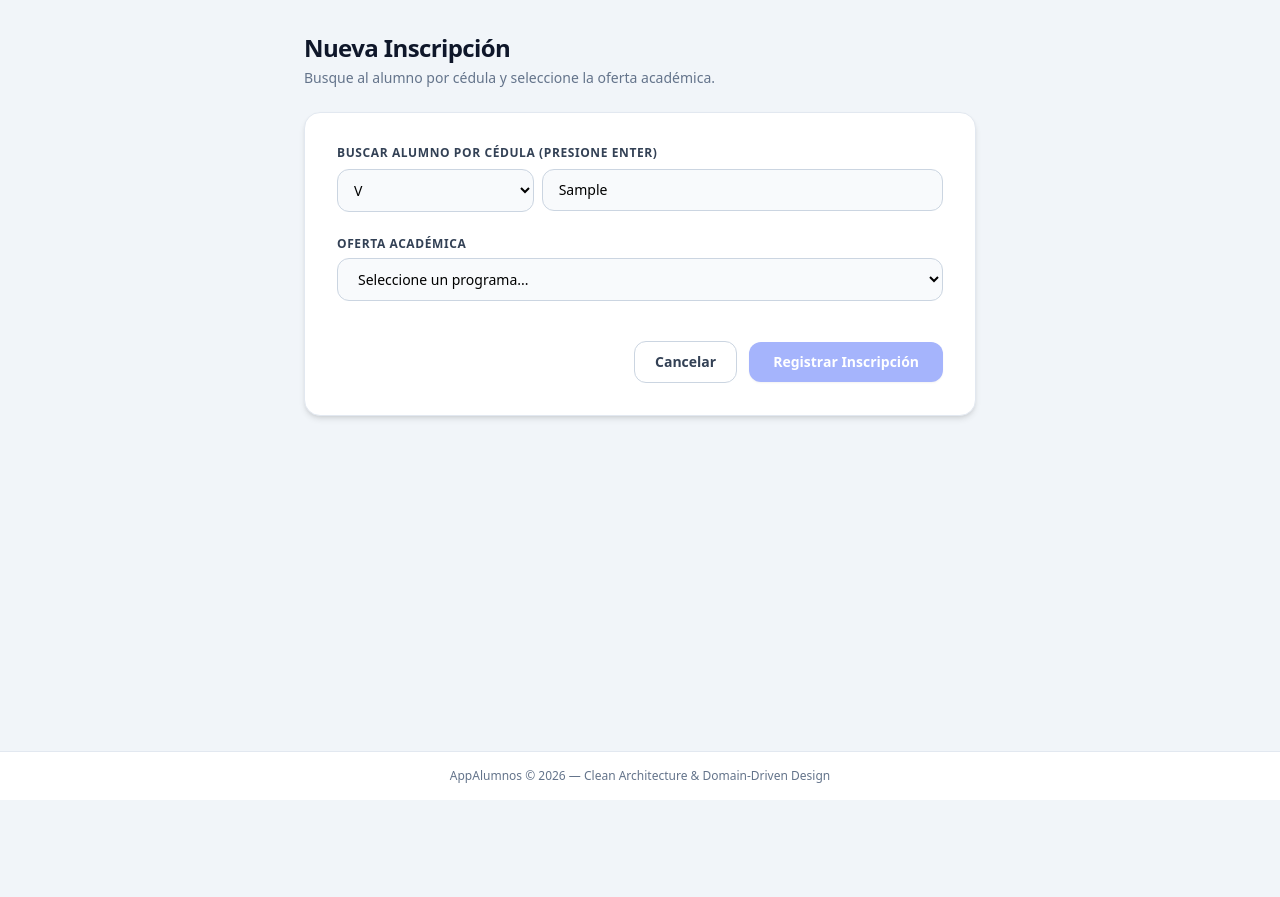
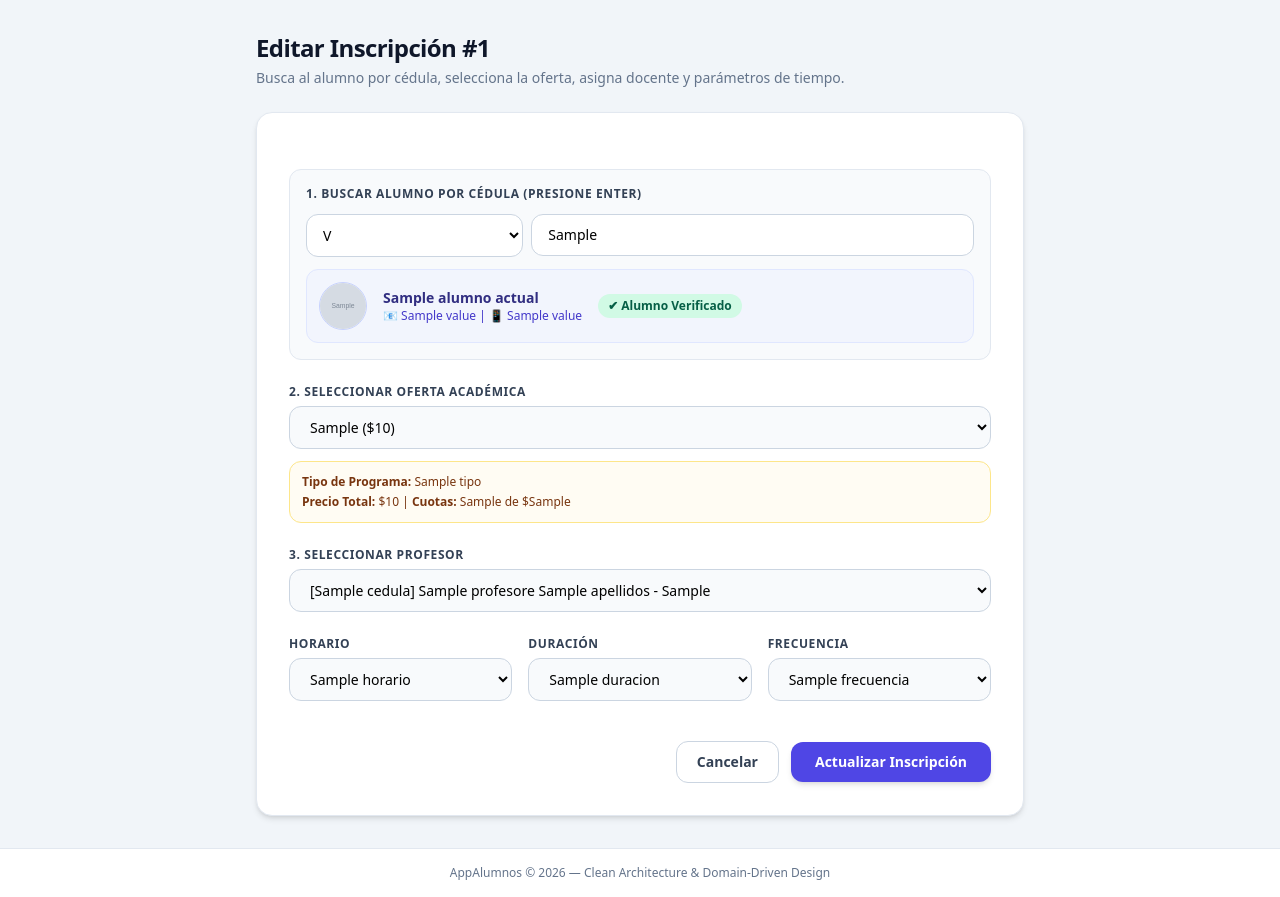
Before and after one commit to ramon2do/app-alumnos, a Flask app: template templates/inscripciones/form.html in a window 1280 px wide. Before the commit the page ends 800 px from the top, so only its background shows below. Run offline with Flask 3, Linux system fonts and the light colour scheme; the template is opened without the code that fills it: most values are stand-ins (such as "Sample title", 1, 10 or a date in 2020); grey boxes marked "Sample" are stand-in pictures; some libraries are stand-ins or nearby versions.

Commit message:
fix: offerts & inscriptions modules

```diff
--- a/static/js/main.js
+++ b/static/js/main.js
@@ -148,29 +148,33 @@ document.addEventListener("DOMContentLoaded", function () {
   const inputCadaCuota = document.getElementById("cada_una_de_en_divisas");
   const inputOcultoCuota = document.getElementById("input_oculto_cuota");
 
-  function calcularCuotasOferta() {
+  function calcularCuotasOferta(forzar = false) {
     if (inputPrecio && inputCuotas && inputCadaCuota) {
       const precio = parseFloat(inputPrecio.value) || 0;
       const cuotas = parseInt(inputCuotas.value) || 1;
 
       if (cuotas > 0) {
         const valorCuota = (precio / cuotas).toFixed(2);
-        inputCadaCuota.value = valorCuota;
-        if (inputOcultoCuota) inputOcultoCuota.value = valorCuota;
-      } else {
-        inputCadaCuota.value = "0.00";
-        if (inputOcultoCuota) inputOcultoCuota.value = "0.00";
+        // Solo recalcula automáticamente si se fuerza o si el campo de cuota está vacio/0.00
+        if (
+          forzar ||
+          !inputCadaCuota.value ||
+          inputCadaCuota.value === "0.00"
+        ) {
+          inputCadaCuota.value = valorCuota;
+          if (inputOcultoCuota) inputOcultoCuota.value = valorCuota;
+        }
       }
     }
   }
 
   if (inputPrecio && inputCuotas) {
-    // Calcular inmediatamente al cargar (modo edición de ofertas)
-    calcularCuotasOferta();
+    // Si al cargar los campos tienen valores pero el monto de cuota está vacío, calcularlo una vez
+    calcularCuotasOferta(false);
 
-    // Escuchar cambios al escribir
-    inputPrecio.addEventListener("input", calcularCuotasOferta);
-    inputCuotas.addEventListener("input", calcularCuotasOferta);
+    // Escuchar cambios al escribir manualmente en los inputs
+    inputPrecio.addEventListener("input", () => calcularCuotasOferta(true));
+    inputCuotas.addEventListener("input", () => calcularCuotasOferta(true));
   }
 
   /* 4. Lógica de Previsualización en Tiempo Real de Imágenes (Alumnos / Profesores) */
--- a/templates/inscripciones/form.html
+++ b/templates/inscripciones/form.html
@@ -1,69 +1,117 @@
 {% extends "base.html" %}
 {% block content %}
-<div class="max-w-2xl mx-auto space-y-6">
+<div class="max-w-3xl mx-auto space-y-6">
     <div>
-        <h1 class="text-2xl font-extrabold text-slate-900 tracking-tight">Nueva Inscripción</h1>
-        <p class="text-sm text-slate-500 mt-1">Busque al alumno por cédula y seleccione la oferta académica.</p>
+        <h1 class="text-2xl font-extrabold text-slate-900 tracking-tight">
+            {{ 'Editar Inscripción #' ~ inscripcion.id if inscripcion else 'Nueva Inscripción Académica' }}
+        </h1>
+        <p class="text-sm text-slate-500 mt-1">Busca al alumno por cédula, selecciona la oferta, asigna docente y parámetros de tiempo.</p>
     </div>
 
     <div class="bg-white rounded-2xl card-shadow border border-slate-200 p-6 sm:p-8">
-        <form method="POST" class="space-y-6">
+        <form method="POST" class="space-y-6" onsubmit="return confirm('{{ '¿Deseas guardar los cambios de esta inscripción?' if inscripcion else '¿Deseas procesar y confirmar esta inscripción?' }}');">
 
-            <!-- Búsqueda de Alumno -->
-            <div class="space-y-2">
-                <label class="block text-xs font-bold uppercase tracking-wider text-slate-700">Buscar Alumno por Cédula (Presione Enter)</label>
+            <!-- Campo oculto para guardar el ID del alumno -->
+            <input type="hidden" name="id_alumno" id="id_alumno" value="{{ inscripcion.id_alumno if inscripcion else (alumno_actual.id if alumno_actual else '') }}" required>
+
+            <!-- 1. BÚSQUEDA DE ALUMNO POR CÉDULA -->
+            <div class="bg-slate-50 p-4 rounded-xl border border-slate-200 space-y-3">
+                <label class="block text-xs font-bold uppercase tracking-wider text-slate-700">1. Buscar Alumno por Cédula (Presione Enter)</label>
                 <div class="grid grid-cols-3 gap-2">
-                    <select id="tipo_cedula" class="bg-slate-50 border border-slate-300 rounded-xl px-3 py-2.5 text-sm focus:outline-none focus:ring-2 focus:ring-indigo-500 focus:bg-white transition">
-                        <option value="V">V</option>
-                        <option value="E">E</option>
+                    <select id="tipo_cedula" class="bg-white border border-slate-300 rounded-xl px-3 py-2.5 text-sm focus:ring-2 focus:ring-indigo-500">
+                        <option value="V" {% if alumno_actual and alumno_actual.tipo_cedula == 'V' %}selected{% endif %}>V</option>
+                        <option value="E" {% if alumno_actual and alumno_actual.tipo_cedula == 'E' %}selected{% endif %}>E</option>
                     </select>
                     <div class="col-span-2">
-                        <input type="text" id="nro_cedula" value="{{ form_data.nro_cedula if form_data else '' }}" placeholder="Ingrese número y presione Enter" class="w-full bg-slate-50 border border-slate-300 rounded-xl px-4 py-2.5 text-sm focus:outline-none focus:ring-2 focus:ring-indigo-500 focus:bg-white transition">
+                        <input type="text" id="nro_cedula" value="{{ alumno_actual.nro_cedula if alumno_actual else '' }}" placeholder="Ingrese número y presione Enter..." class="w-full bg-white border border-slate-300 rounded-xl px-4 py-2.5 text-sm focus:ring-2 focus:ring-indigo-500">
                     </div>
                 </div>
-                <input type="hidden" name="id_alumno" id="id_alumno" value="{{ form_data.id_alumno if form_data else '' }}">
-                <p id="error_alumno" class="text-xs text-red-500 hidden font-semibold">Alumno no encontrado en el sistema.</p>
+
+                <!-- Tarjeta donde se despliega la información del alumno (Visible si hay alumno actual o vía AJAX) -->
+                <div id="info_alumno" class="flex items-center space-x-4 p-3 bg-indigo-50/60 rounded-xl border border-indigo-100 {% if not alumno_actual %}hidden{% endif %}">
+                    <img id="alumno_foto" src="{{ alumno_actual.foto_carnet if alumno_actual and alumno_actual.foto_carnet else '/static/uploads/default.png' }}" alt="Foto" class="w-12 h-12 rounded-full object-cover border border-indigo-200">
+                    <div>
+                        <p class="text-sm font-bold text-indigo-900" id="alumno_nombre">{% if alumno_actual %}{{ alumno_actual.nombre_completo }}{% endif %}</p>
+                        <p class="text-xs text-indigo-700">📧 <span id="alumno_correo">{% if alumno_actual %}{{ alumno_actual.correo.value }}{% endif %}</span> | 📱 <span id="alumno_whatsapp">{% if alumno_actual %}{{ alumno_actual.whatsapp.value }}{% endif %}</span></p>
+                    </div>
+                    <span class="ml-auto bg-emerald-100 text-emerald-800 text-xs font-bold px-2.5 py-1 rounded-full">✔ Alumno Verificado</span>
+                </div>
+                <p id="error_alumno" class="text-xs text-rose-600 hidden">Alumno no encontrado en el sistema.</p>
             </div>
 
-            <!-- Información del Alumno Encontrado -->
-            <div id="info_alumno" class="hidden p-4 bg-indigo-50/50 border border-indigo-100 rounded-xl flex items-center space-x-4">
-                <img id="alumno_foto" src="/static/uploads/default.png" alt="Foto" class="w-16 h-16 object-cover rounded-xl border border-indigo-200 shadow-sm">
-                <div class="space-y-1 text-sm">
-                    <p class="font-bold text-slate-900" id="alumno_nombre">-</p>
-                    <p class="text-xs text-slate-600">Correo: <span id="alumno_correo" class="font-medium">-</span></p>
-                    <p class="text-xs text-slate-600">WhatsApp: <span id="alumno_whatsapp" class="font-medium">-</span></p>
+            <!-- 2. SELECCIÓN DE OFERTA ACADÉMICA -->
+            <div>
+                <label class="block text-xs font-bold uppercase tracking-wider text-slate-700 mb-1.5">2. Seleccionar Oferta Académica</label>
+                <select name="id_oferta" id="select_oferta" required class="w-full bg-slate-50 border border-slate-300 rounded-xl px-4 py-2.5 text-sm focus:ring-2 focus:ring-indigo-500">
+                    <option value="" disabled {% if not inscripcion %}selected{% endif %}>-- Seleccione una oferta --</option>
+                    {% for o in ofertas %}
+                    <option value="{{ o.id }}"
+                            data-tipo="{{ o.tipo }}"
+                            data-precio="{{ o.precio_en_divisas.valor if o.precio_en_divisas.valor is defined else o.precio_en_divisas }}"
+                            data-cuotas="{{ o.nro_partes_cuotas }}"
+                            data-montocuota="{{ o.cada_una_de_en_divisas }}"
+                            {% if inscripcion and inscripcion.id_oferta == o.id %}selected{% endif %}>
+                        {{ o.oferta_academica }} (${{ o.precio_en_divisas.valor if o.precio_en_divisas.valor is defined else o.precio_en_divisas }})
+                    </option>
+                    {% endfor %}
+                </select>
+
+                <!-- Tarjeta de información de la Oferta -->
+                <div id="info_oferta" class="mt-3 p-3 bg-amber-50/60 rounded-xl border border-amber-200 text-xs text-amber-900 space-y-1 {% if not inscripcion %}hidden{% endif %}">
+                    <p><b>Tipo de Programa:</b> <span id="oferta_tipo"></span></p>
+                    <p><b>Precio Total:</b> $<span id="oferta_precio"></span> | <b>Cuotas:</b> <span id="oferta_cuotas"></span> de $<span id="oferta_montocuota"></span></p>
                 </div>
             </div>
 
-            <!-- Selección de Oferta Académica -->
+            <!-- 3. ASIGNACIÓN DE PROFESOR -->
             <div>
-                <label class="block text-xs font-bold uppercase tracking-wider text-slate-700 mb-1.5">Oferta Académica</label>
-                <select name="id_oferta" id="select_oferta" required class="w-full bg-slate-50 border border-slate-300 rounded-xl px-4 py-2.5 text-sm focus:outline-none focus:ring-2 focus:ring-indigo-500 focus:bg-white transition">
-                    <option value="">Seleccione un programa...</option>
-                    {% for oferta in ofertas %}
-                    <option value="{{ oferta.id }}"
-                            data-tipo="{{ oferta.tipo }}"
-                            data-precio="{{ oferta.precio_en_divisas }}"
-                            data-cuotas="{{ oferta.nro_partes_cuotas }}"
-                            data-montocuota="{{ oferta.cada_una_de_en_divisas }}"
-                            {% if form_data and form_data.id_oferta == oferta.id|string %}selected{% endif %}>
-                        {{ oferta.nombre }} ({{ oferta.tipo }}) - ${{ oferta.precio_en_divisas }}
+                <label class="block text-xs font-bold uppercase tracking-wider text-slate-700 mb-1.5">3. Seleccionar Profesor</label>
+                <select name="id_profesor" required class="w-full bg-slate-50 border border-slate-300 rounded-xl px-4 py-2.5 text-sm focus:ring-2 focus:ring-indigo-500">
+                    <option value="" disabled {% if not inscripcion %}selected{% endif %}>-- Seleccione un profesor --</option>
+                    {% for p in profesores %}
+                    <option value="{{ p.id }}" {% if inscripcion and inscripcion.id_profesor == p.id %}selected{% endif %}>
+                        [{{ p.cedula }}] {{ p.nombres }} {{ p.apellidos }} - {{ p.area_conocimiento }}
                     </option>
                     {% endfor %}
                 </select>
             </div>
 
-            <!-- Información Detallada de la Oferta -->
-            <div id="info_oferta" class="hidden p-4 bg-slate-50 border border-slate-200 rounded-xl space-y-2 text-xs text-slate-700">
-                <div class="flex justify-between"><span>Tipo de Programa:</span><span id="oferta_tipo" class="font-bold">-</span></div>
-                <div class="flex justify-between"><span>Precio Total:</span><span id="oferta_precio" class="font-bold text-indigo-600">-</span></div>
-                <div class="flex justify-between"><span>Número de Cuotas:</span><span id="oferta_cuotas" class="font-bold">-</span></div>
-                <div class="flex justify-between"><span>Monto por Cuota:</span><span id="oferta_montocuota" class="font-bold">-</span></div>
+            <!-- 4. HORARIO, DURACIÓN Y FRECUENCIA -->
+            <div class="grid grid-cols-1 sm:grid-cols-3 gap-4">
+                <div>
+                    <label class="block text-xs font-bold uppercase tracking-wider text-slate-700 mb-1.5">Horario</label>
+                    <select name="id_horario" required class="w-full bg-slate-50 border border-slate-300 rounded-xl px-4 py-2.5 text-sm focus:ring-2 focus:ring-indigo-500">
+                        <option value="" disabled {% if not inscripcion %}selected{% endif %}>-- Horario --</option>
+                        {% for h in horarios %}
+                        <option value="{{ h.Id }}" {% if inscripcion and inscripcion.id_horario == h.Id %}selected{% endif %}>{{ h.Horario }}</option>
+                        {% endfor %}
+                    </select>
+                </div>
+                <div>
+                    <label class="block text-xs font-bold uppercase tracking-wider text-slate-700 mb-1.5">Duración</label>
+                    <select name="id_duracion" required class="w-full bg-slate-50 border border-slate-300 rounded-xl px-4 py-2.5 text-sm focus:ring-2 focus:ring-indigo-500">
+                        <option value="" disabled {% if not inscripcion %}selected{% endif %}>-- Duración --</option>
+                        {% for d in duraciones %}
+                        <option value="{{ d.Id }}" {% if inscripcion and inscripcion.id_duracion == d.Id %}selected{% endif %}>{{ d.Duracion }}</option>
+                        {% endfor %}
+                    </select>
+                </div>
+                <div>
+                    <label class="block text-xs font-bold uppercase tracking-wider text-slate-700 mb-1.5">Frecuencia</label>
+                    <select name="id_frecuencia" required class="w-full bg-slate-50 border border-slate-300 rounded-xl px-4 py-2.5 text-sm focus:ring-2 focus:ring-indigo-500">
+                        <option value="" disabled {% if not inscripcion %}selected{% endif %}>-- Frecuencia --</option>
+                        {% for f in frecuencias %}
+                        <option value="{{ f.Id }}" {% if inscripcion and inscripcion.id_frecuencia == f.Id %}selected{% endif %}>{{ f.Frecuencia }}</option>
+                        {% endfor %}
+                    </select>
+                </div>
             </div>
 
             <div class="pt-4 flex items-center justify-end space-x-3">
                 <a href="{{ url_for('inscripciones.index') }}" class="px-5 py-2.5 border border-slate-300 text-slate-700 text-sm font-semibold rounded-xl hover:bg-slate-50 transition">Cancelar</a>
-                <button type="submit" id="btn_submit" disabled class="px-6 py-2.5 bg-indigo-300 text-white text-sm font-semibold rounded-xl cursor-not-allowed transition shadow-sm">Registrar Inscripción</button>
+                <button type="submit" id="btn_submit" class="px-6 py-2.5 bg-indigo-600 hover:bg-indigo-700 text-white text-sm font-semibold rounded-xl shadow-md transition">
+                    {{ 'Actualizar Inscripción' if inscripcion else 'Completar Inscripción' }}
+                </button>
             </div>
         </form>
     </div>
```
Also changed, not shown: infrastructure/web/inscripciones.py (+75 -24 lines), infrastructure/web/ofertas.py (+12 -7 lines), templates/ofertas/form.html (+10 -8 lines).
